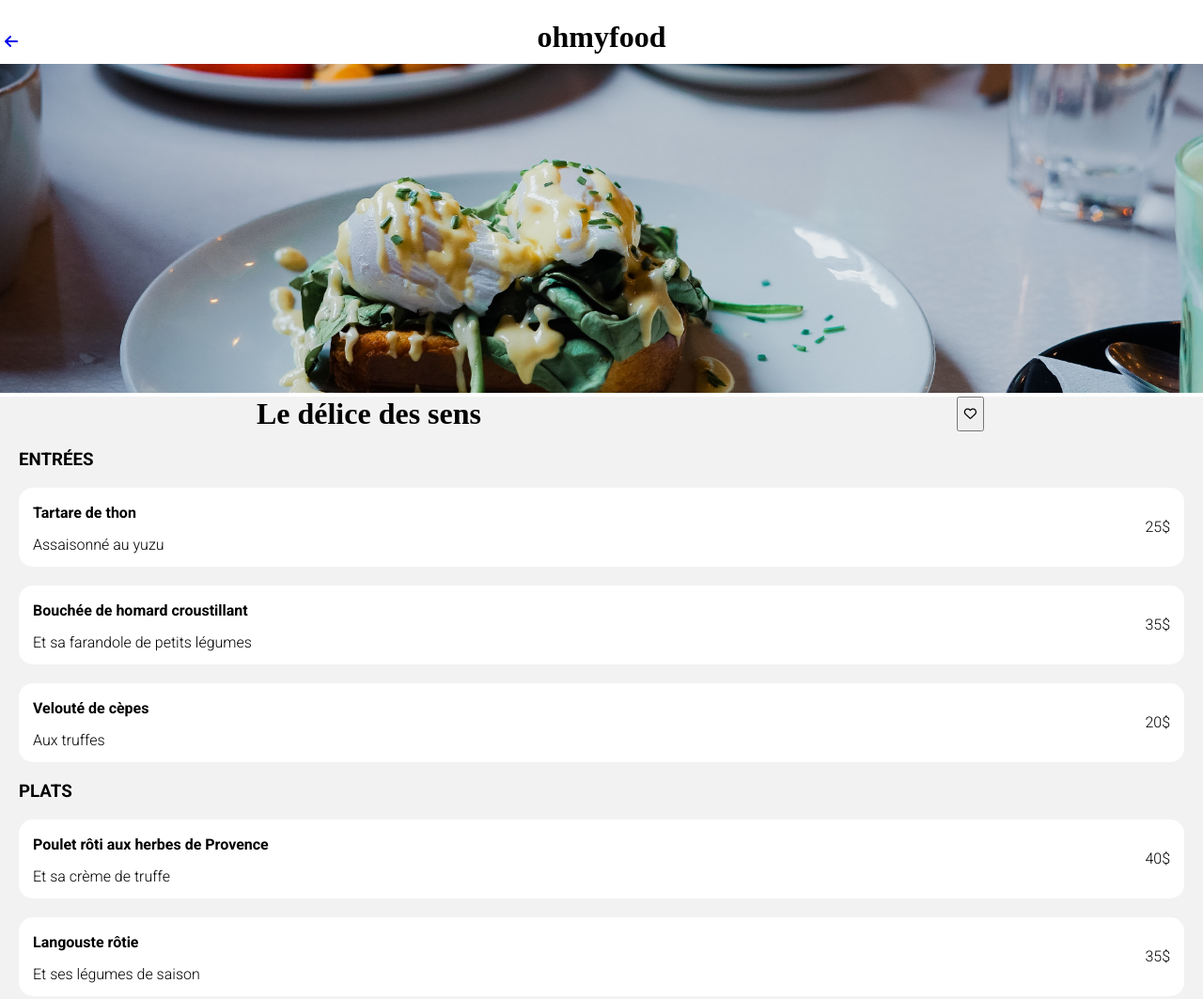
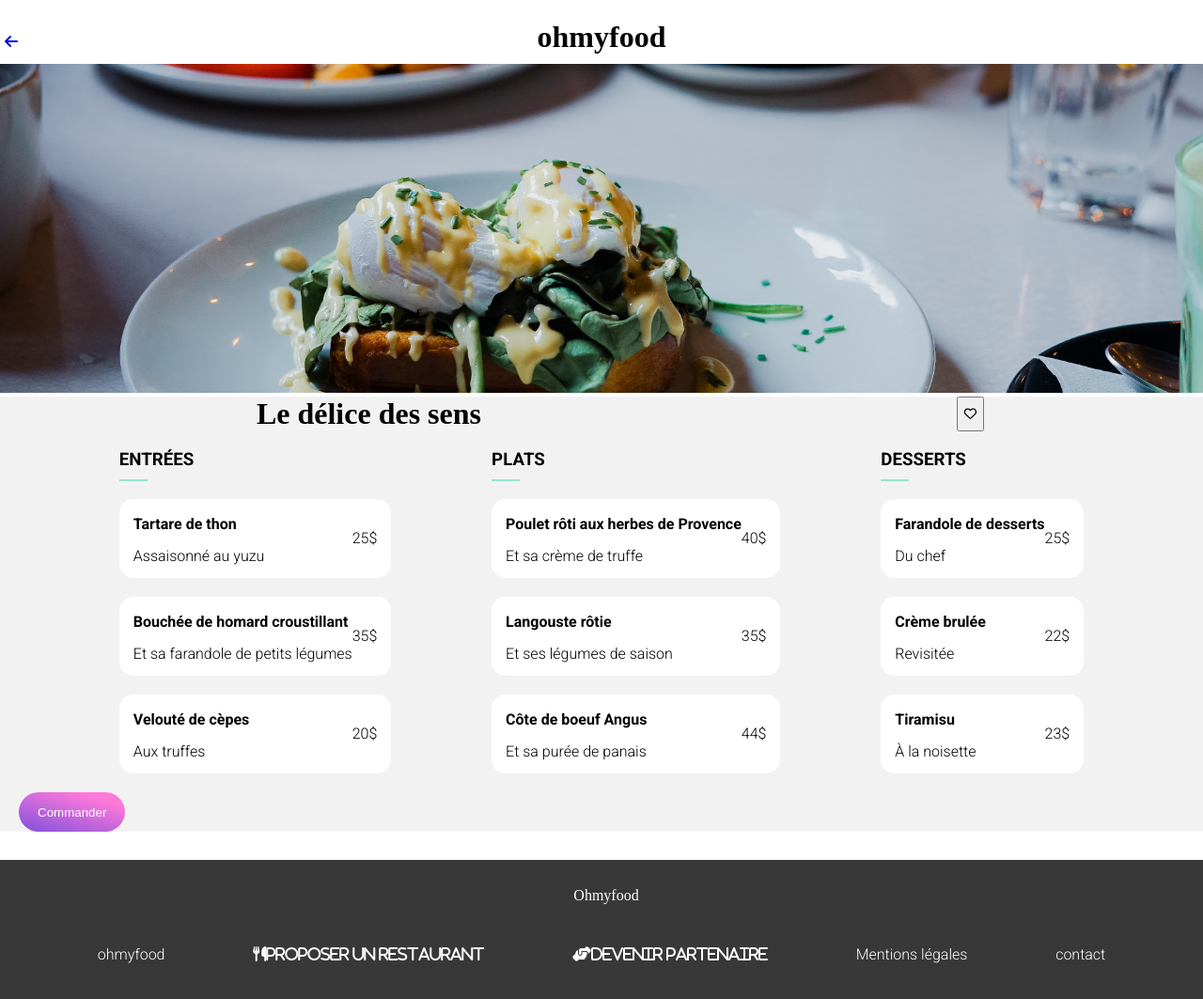
Before and after one commit to fetrahenintsoa/RatsimaharisonFetra_3_03052021, a website: page delight.html in a window 1280 px wide. Shown: the top 1063 px of the page at 94% size. Drawn offline with Linux system fonts and the light colour scheme; a web font is replaced by a local one.

Commit message:
border bottom "titre"responsive desktop

```diff
--- a/delight.html
+++ b/delight.html
@@ -33,6 +33,7 @@
             <i class="far fa-heart"></i>
           </button>
         </h1>
+        <div class="threesection">
           <!--section entrées-->
           <section>
             <h3 class="resto-menu__subtitle">Entrées</h3>
@@ -127,6 +128,7 @@
               </div>
             </div>
           </section>
+        </div>
         <section>
           <button class="reservation__button">
             <p>Commander</p>
--- a/sass/main.scss
+++ b/sass/main.scss
@@ -1,10 +1,8 @@
 @import url("https://fonts.googleapis.com/css2?family=Shrikhand&display=swap");
 @import url("https://fonts.googleapis.com/css2?family=Roboto:wght@300&display=swap");
 @import url("https://fonts.googleapis.com/css2?family=Roboto:wght@700&display=swap");
-$primary: #9356dc;
-$secondary: #ff79da;
-$tertiary: #99e2d0;
 
+@import "./utils/variables";
 body {
   margin: 0;
   padding: 0;
@@ -43,12 +41,13 @@ h3 {
     padding: 20px 0;
     box-shadow: inset 0 2px 5px rgba(0, 0, 0, 0.089);
     border: transparent;
-  }
-}
-.reservation__search--text {
+    &--text {
       border: 0px;
       background-color: transparent;
     }
+  }
+}
+
 .reservation {
   &__heading {
     font-weight: 700;
@@ -65,6 +64,13 @@ h3 {
     border-radius: 25px 25px;
     padding: 0 20px;
     border: 0px;
+    &--other {
+      color: black;
+      text-align: center;
+      display: flex;
+      justify-content: center;
+      margin: auto;
+    }
   }
 }
 /*FONCTIONNEMENT*/
@@ -120,10 +126,11 @@ h3 {
 .restaurants {
   background: #f2f2f2;
   padding: 20px 20px;
-}
-.restaurants__cards {
+  &__cards {
     text-decoration: none;
   }
+}
+
 .bloc-cards {
   height: 250px;
   flex: 2;
@@ -182,6 +189,7 @@ figure img {
   justify-content: center;
   border: none;
 }
+
 /*FOOTER*/
 footer {
   background: rgba(0, 0, 0, 0.781);
@@ -234,8 +242,8 @@ main {
 /*resto-menu*/
 .resto-menu {
   background: #f2f2f2;
-
   padding: 0 20px;
+  margin-bottom: 30px;
   &__title {
     margin: 0 0 0 0;
     font-size: 32px;
@@ -248,20 +256,26 @@ main {
     /*position: absolute;*/
     width: 100vw;
   }
+  &__subtitle {
+    border-bottom: 2px solid $tertiary;
+    width: 30px;
+    padding-bottom: 10px;
   }
-.resto-menu__cards {
+  &__cards {
     background: #fff;
     margin-bottom: 20px;
     padding: 0 15px;
     line-height: 0.8;
     border-radius: 15px;
   }
-.resto-menu__dish {
+  &__dish {
     display: flex;
     flex-direction: row;
     align-items: center;
     justify-content: space-between;
   }
+}
+
 .h3 {
   border-bottom: #99e2d0;
 }
@@ -298,6 +312,11 @@ main {
     flex-direction: row;
     justify-content: space-evenly;
   }
+  .threesection {
+    display: flex;
+    flex-direction: row;
+    justify-content: space-evenly;
+  }
   /*FOOTER*/
   footer {
     width: 100%;
--- /dev/null
+++ b/sass/utils/_variables.scss
@@ -0,0 +1,3 @@
+$primary: #9356dc;
+$secondary: #ff79da;
+$tertiary: #99e2d0;
```
Also changed, not shown: french.html (+1 -1 lines), .public/css/style.css, sass/_mixins.scss (deleted), sass/_placeholders.scss (deleted), 1 other file. Lines whose indentation alone changed are shown as unchanged.
